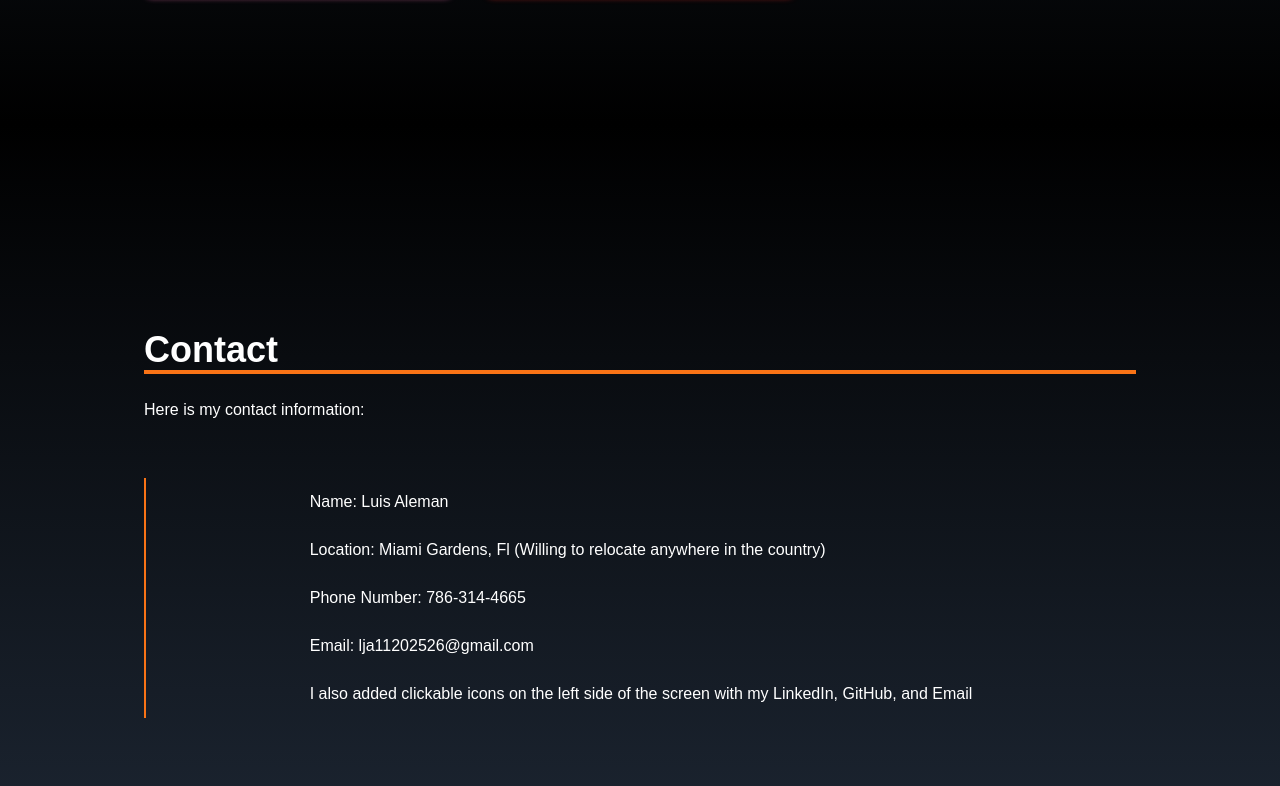
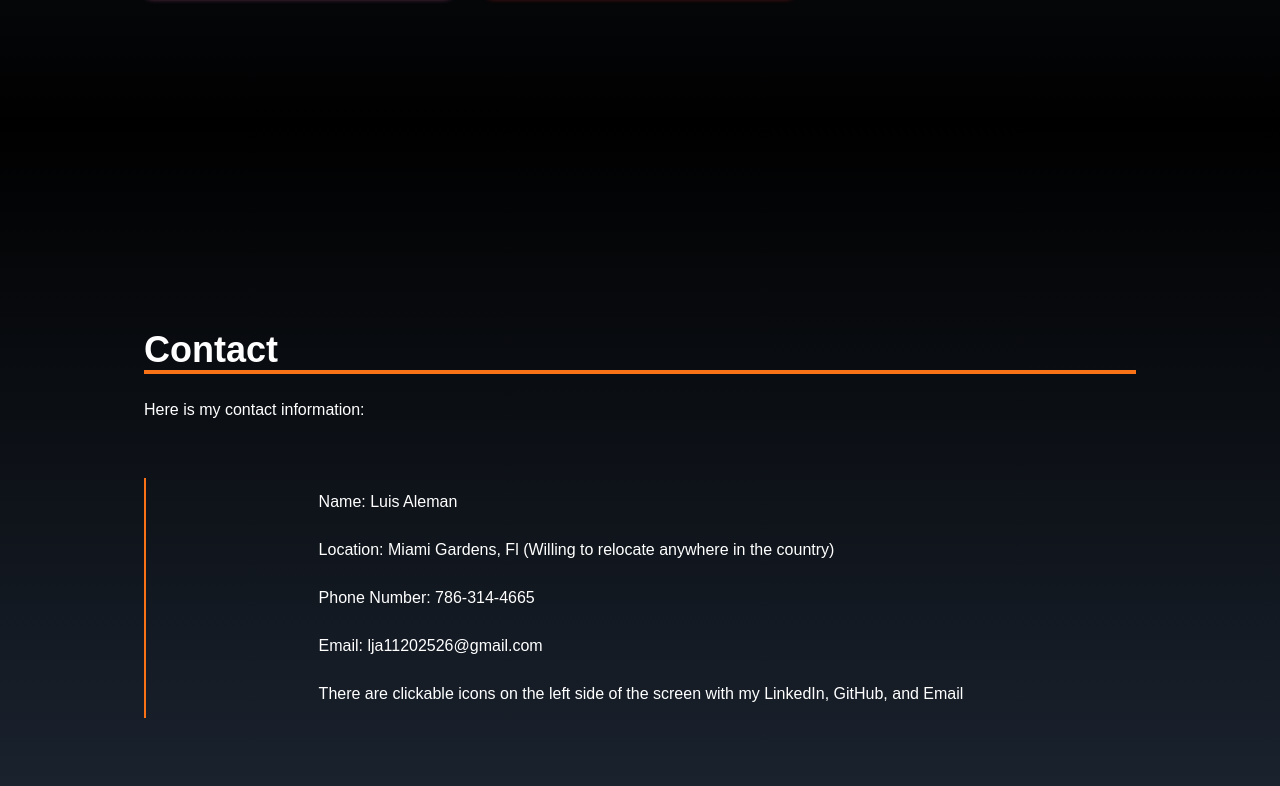
Before and after one commit to KrOhDee/portfolio-re, a React (Create React App) app: page / in a window 1280 px wide. Shown: the part 3076-3862 px from the top of the page. Built offline with nearby package versions, Linux system fonts and the light colour scheme; the HTML template or start-up script is replaced by a standard one; a web font is replaced by a local one.

Commit message:
Change wording

```diff
--- a/src/components/Contact.jsx
+++ b/src/components/Contact.jsx
@@ -24,8 +24,8 @@ const Contact = () => {
             <li>Phone Number: 786-314-4665</li>
             <li>Email: lja11202526@gmail.com</li>
             <li>
-              I also added clickable icons on the left side of the screen with
-              my LinkedIn, GitHub, and Email
+              There are clickable icons on the left side of the screen with my
+              LinkedIn, GitHub, and Email
             </li>
           </ul>
         </div>
```
